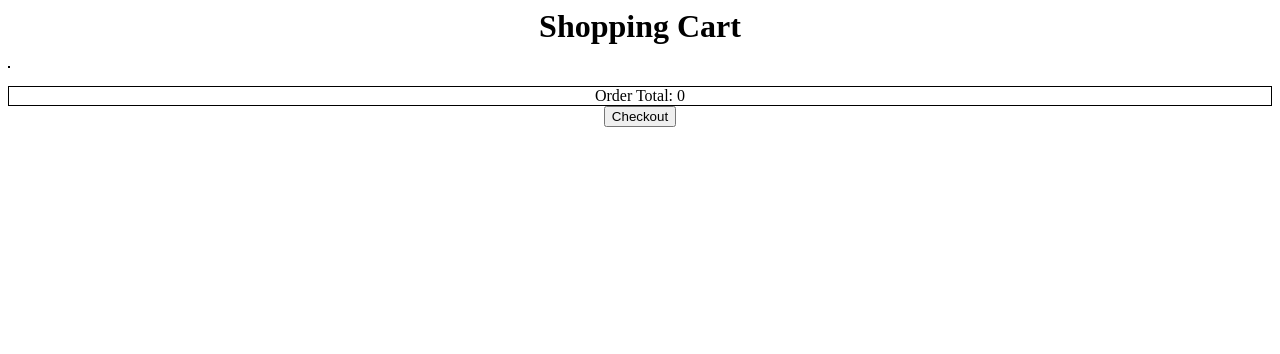
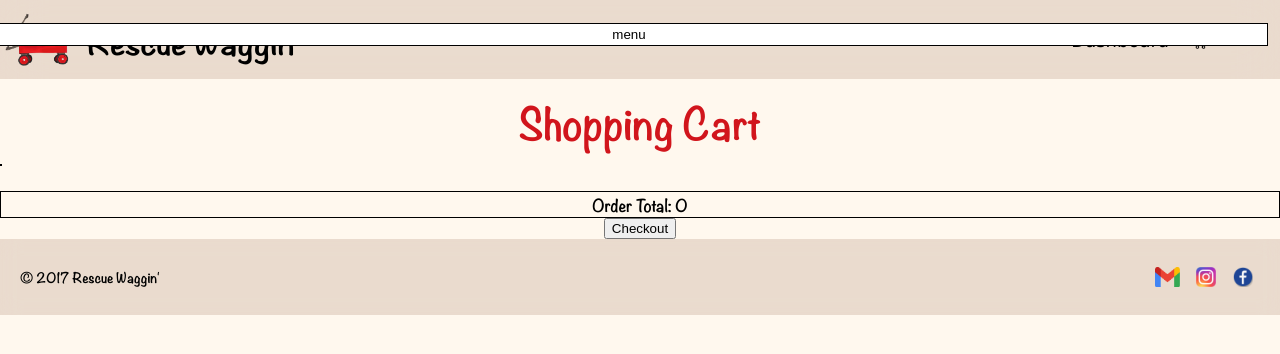
Before and after one commit to t-schneids/midterm, a PHP site: page /shoppingCart.php in a window 1280 px wide. Shown: the top 354 px of the page. Run offline with PHP 8.4, Linux system fonts and the light colour scheme; the visitor is signed in with stand-in values (Sample User, id 1); data that the repository does not hold is empty.

Commit message:
added styling to cart

```diff
--- a/shoppingCart.php
+++ b/shoppingCart.php
@@ -83,8 +83,11 @@ $(document).ready(function(){
 });
 </script>";
 
+//Header for output page
 $head = "<head><meta name='viewport' content='width=device-width, initial-scale=1.0'>
+<link rel='stylesheet' href='general.css'>
 <script src='https://code.jquery.com/jquery-3.7.1.min.js' integrity='sha256-/JqT3SQfawRcv/BIHPThkBvs0OEvtFFmqPF/lYI/Cxo=' crossorigin='anonymous'></script>$script
+
 <style type='text/css'>
     .prodImgs{
         max-width : 50px;
@@ -96,9 +99,112 @@ $head = "<head><meta name='viewport' content='width=device-width, initial-scale=
     body{
         text-align: center;
     }
+
+    .button {
+        display: inline-block;
+        padding: 10px;
+        background-color: rgba(209, 21, 27, 0.394);
+        text-decoration: none;
+        color: black;
+        border-radius: 5px;
+        cursor: pointer;
+    }
+
+    footer {
+        position: relative;
+    }
+
+    p {
+        font-family: 'Lucida Sans', 'Lucida Sans Regular', 'Lucida Grande', 'Lucida Sans Unicode', Geneva, Verdana, sans-serif;;
+    }
+
+    h2 {
+        font-family: 'Lucida Sans', 'Lucida Sans Regular', 'Lucida Grande', 'Lucida Sans Unicode', Geneva, Verdana, sans-serif;;
+    }
+
+    h1 {
+        color: rgb(209,21,28);
+        margin: 10px;
+        font-size: 40px;
+        text-align: center;
+    }
+
+    @media (max-width: 600px) {
+        img {
+            max-width: 300px;
+        }
+
+        .card {
+            max-width: 300px;
+        }
+    }
+
+    @media (max-width: 1460px) {
+        .card {
+            max-width: 300px;
+        }
+
+        img {
+            max-width: 300px;
+        }
+    }
 </style></head>";
 
-$output_page = "<html>$head<body><h1>Shopping Cart</h1>";
+//final output page string
+$output_page = "<html>$head <body>
+<nav class='nav'>
+    <ul class='navlist'>
+        <div class='logo'>
+            <li>
+                <a href='index.html'>
+                    <img src='wagonLogo.png' alt='company logo'>
+                </a>
+            </li>
+            <li class='newTabs' id='companyName'> Rescue Waggin</li>
+        </div>
+    </ul>
+</nav>
+
+<ul class='profile'>
+    <li>
+        <a class='newTabs' href='dashboard.php'>Dashboard</a>
+    </li>
+</ul>
+<ul class='cart'>
+        <li>
+            <a class='newTabs' href='shoppingCart.php'><img src='images/cart.png' width='20'></a>
+        </li>
+</ul>
+<ul class='tabGroup'>
+    <li>
+        <a class='tabs' href='aboutUs.html'> OUR STORY</a>
+    </li>
+    <li>
+        <a class='tabs' href='rescues.html'> RECENT RESCUES</a>
+    </li>
+    <li>
+        <a class='tabs' href='adoption.php'> ADOPT A DOG</a>
+    </li>
+    <li>
+        <a class='tabs' href='availableDogs.php'> AVAILABLE DOGS</a>
+    </li>
+    <li>
+        <a class='tabs' href='contact.html'> CONTACT US</a>
+    </li>
+    <li>
+        <a class='tabs' href='events.html'> EVENTS </a>
+    </li>
+    <li>
+        <a class='tabs' href='items.php' id='current'> DOG PRODUCTS </a>
+    </li>
+</ul>
+
+<button class='hamburger'>
+    <div class='menuIcon material-icons'> menu</div>
+    <div class='closeIcon material-icons'> close</div>
+</button>
+
+<h1>Shopping Cart</h1>";
 
 $cartTable = "<table id='cartTable'>";
 
@@ -128,6 +234,16 @@ $cartTable .= "</table>";
 $output_page .= "$cartTable <br/>
 <div id='totalOrderPriceDiv'>Order Total: $totalOrderPrice</div>
 <button id='completePurchaseButton'>Checkout</button>
+<footer>
+<h4> &copy; 2017 Rescue Waggin' </h4>
+<ul class='nav'>
+    <ul class='nav'>
+        <li> <a href='https://www.gmail.com'><img src='images/gmailLogo.png' style='width:25px;height:20px;'></a> </li>
+        <li> <a href='https://www.instagram.com'><img src='images/instagramLogo.png' style='width:20px;height:20px;'></a> </li>
+        <li> <a href='https://www.facebook.com'><img src='images/facebookLogo.png' style='width:20px;height:20px;'></a> </li>
+    </ul>
+</ul>
+</footer>
 </body>
 </html>";
 
```
